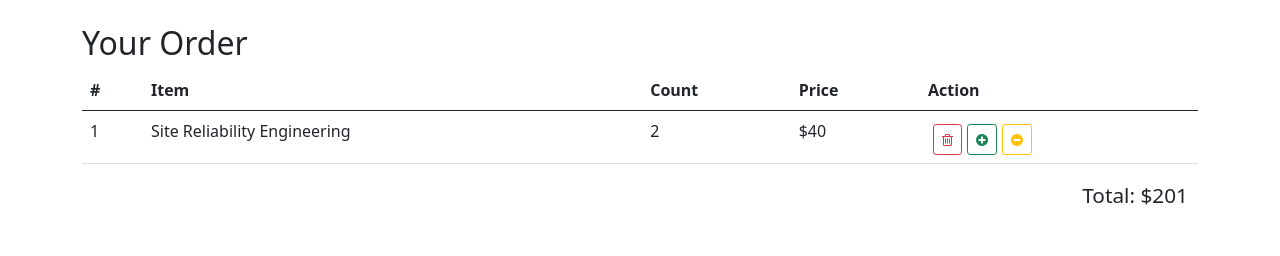
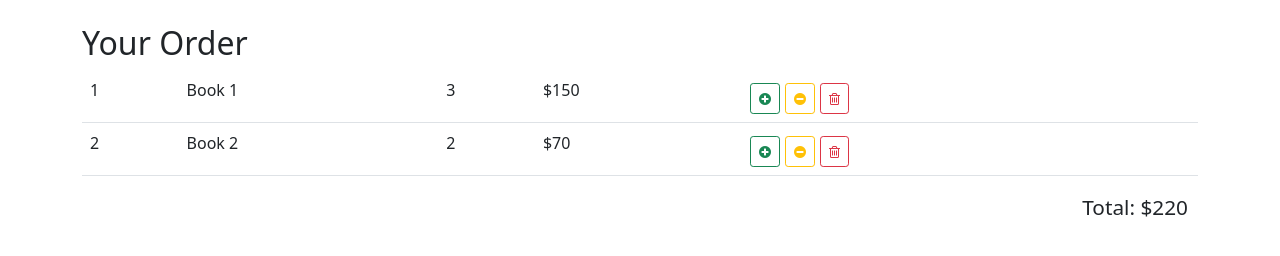
Before and after one commit to bogdankuzzmin/redux-sandbox, a React (Create React App) app: page / in a window 1280 px wide. Shown: the part 382-638 px from the top of the page. Built offline with nearby package versions, Linux system fonts and the light colour scheme.

Commit message:
did row as separate function, added redux to shopping cart table, added mock data to cartItems

```diff
--- a/src/components/shopping-cart-table/shoping-cart-table.js
+++ b/src/components/shopping-cart-table/shoping-cart-table.js
@@ -1,48 +1,77 @@
 import React from 'react';
+import {connect} from 'react-redux';
 
 import './shopping-cart-table.css';
 
-const ShoppingCartTable = () => {
+const ShoppingCartTable = ({items, total, onIncrease, onDecrease, onDelete}) => {
+  const renderRaw = (item, index) => {
+    const {id, name, count, total} = item;
+
+    return (
+      <tr key={id}>
+        <td>{index + 1}</td>
+        <td>{name}</td>
+        <td>{count}</td>
+        <td>${total}</td>
+        <td>
+          <button
+            onClick={() => onIncrease(id)}
+            className="btn btn-outline-success btn-sm float-right">
+            <i className="fa fa-plus-circle" />
+          </button>
+          <button
+            onClick={() => onDecrease(id)}
+            className="btn btn-outline-warning btn-sm float-right">
+            <i className="fa fa-minus-circle" />
+          </button>
+          <button
+            onClick={() => onDelete(id)}
+            className="btn btn-outline-danger btn-sm float-right">
+            <i className="fa fa-trash-o" />
+          </button>
+        </td>
+      </tr>
+    );
+  };
+
   return (
     <div className="shopping-cart-table">
       <h2>Your Order</h2>
       <table className="table">
-        <thead>
-        <tr>
-          <th>#</th>
-          <th>Item</th>
-          <th>Count</th>
-          <th>Price</th>
-          <th>Action</th>
-        </tr>
-        </thead>
-
         <tbody>
-        <tr>
-          <td>1</td>
-          <td>Site Reliability Engineering</td>
-          <td>2</td>
-          <td>$40</td>
-          <td>
-            <button className="btn btn-outline-danger btn-sm float-right">
-              <i className="fa fa-trash-o" />
-            </button>
-            <button className="btn btn-outline-success btn-sm float-right">
-              <i className="fa fa-plus-circle" />
-            </button>
-            <button className="btn btn-outline-warning btn-sm float-right">
-              <i className="fa fa-minus-circle" />
-            </button>
-          </td>
-        </tr>
+        {
+          items.map(renderRaw)
+        }
         </tbody>
       </table>
 
       <div className="total">
-        Total: $201
+        Total: ${total}
       </div>
     </div>
   );
 };
 
-export default ShoppingCartTable;
+const mapStateToProps = ({cartItems, orderTotal}) => {
+  return {
+    items: cartItems,
+    total: orderTotal,
+  }
+};
+
+const mapDispatchToProps = () => {
+  return {
+    onIncrease: (id) => {
+      console.log(`Increase ${id}`);
+    },
+    onDecrease: (id) => {
+      console.log(`Decrease ${id}`);
+    },
+    onDelete: (id) => {
+      console.log(`Delete ${id}`);
+    },
+  }
+
+};
+
+export default connect(mapStateToProps, mapDispatchToProps)(ShoppingCartTable);
--- a/src/reducers/index.js
+++ b/src/reducers/index.js
@@ -2,12 +2,28 @@
   books: [],
   loading: true,
   error: null,
+  cartItems: [
+    {
+      id: 1,
+      name: 'Book 1',
+      count: 3,
+      total: 150,
+    },
+    {
+      id: 2,
+      name: 'Book 2',
+      count: 2,
+      total: 70,
+    }
+  ],
+  orderTotal: 220
 };
 
 const reducer = (state = initialState, action) => {
   switch (action.type) {
     case 'FETCH_BOOKS_REQUEST':
       return {
+        ...state,
         books: [],
         loading: true,
         error: null,
@@ -15,6 +31,7 @@
 
     case 'FETCH_BOOKS_SUCCESS':
       return {
+        ...state,
         books: action.payload,
         loading: false,
         error: null,
@@ -22,6 +39,7 @@
 
     case 'FETCH_BOOKS_FAILURE':
       return {
+        ...state,
         books: [],
         loading: false,
         error: action.payload,
```
